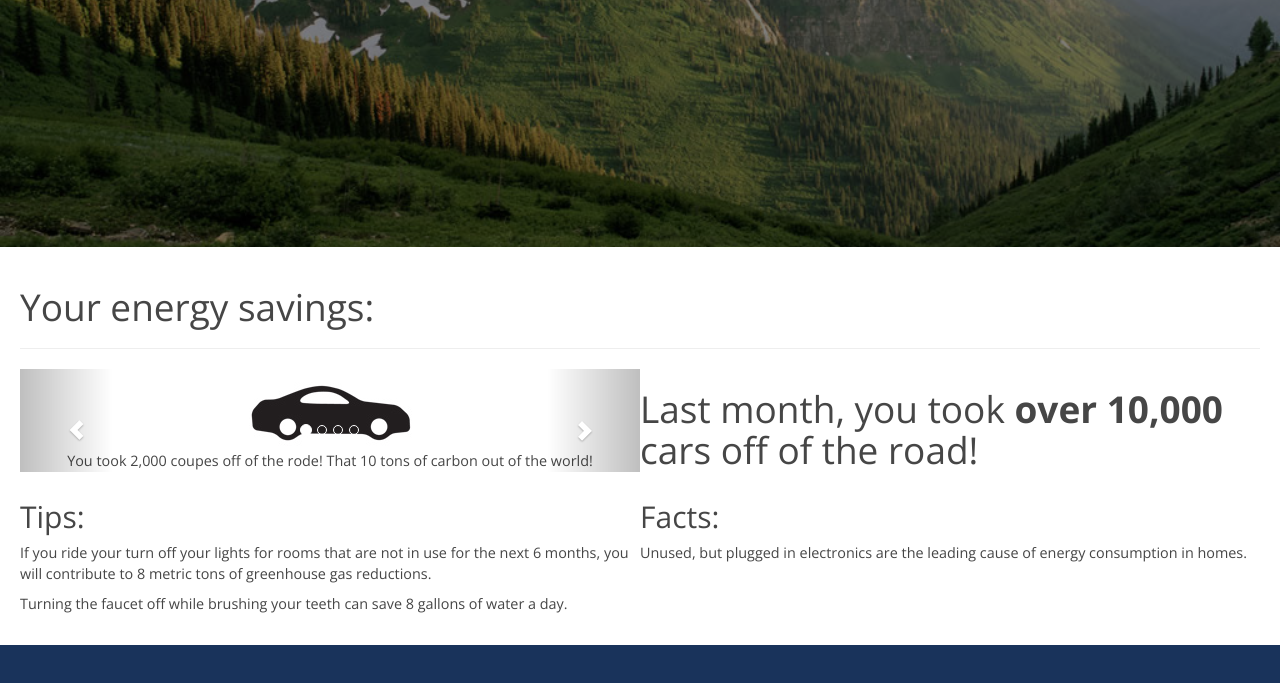
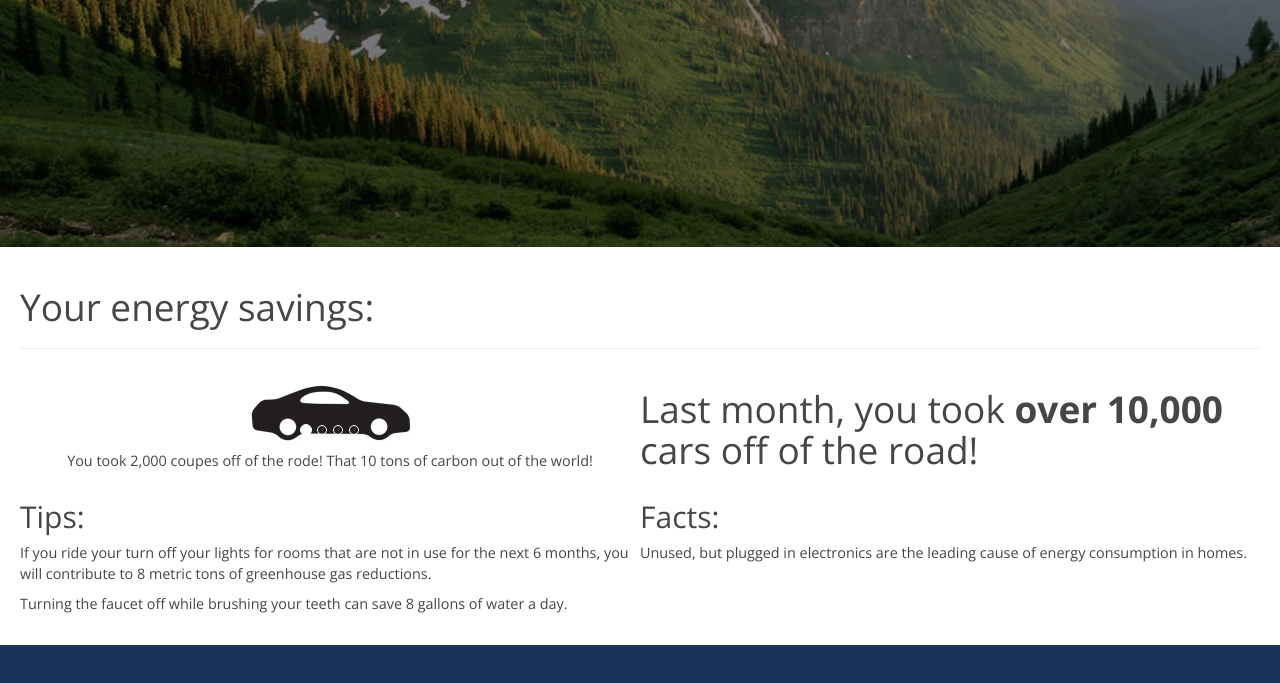
Before and after one commit to chrismgrant/opower-impactvis, a website: page app/index.html in a window 1280 px wide. Shown: the part 585-1268 px from the top of the page. Drawn offline with nearby package versions, Linux system fonts and the light colour scheme.

Commit message:
cleaning

```diff
--- a/app/partials/home.html
+++ b/app/partials/home.html
@@ -71,14 +71,6 @@
 						That 10 tons of carbon out of the world!
 			    </div>
 			  </div>
-
-			  <!-- Controls -->
-			  <a class="left carousel-control" href="#carousel-example-generic" data-slide="prev">
-			    <span class="glyphicon glyphicon-chevron-left"></span>
-			  </a>
-			  <a class="right carousel-control" href="#carousel-example-generic" data-slide="next">
-			    <span class="glyphicon glyphicon-chevron-right"></span>
-			  </a>
 			</div>
 		</div>
 		<div class="col-sm-6">
```
